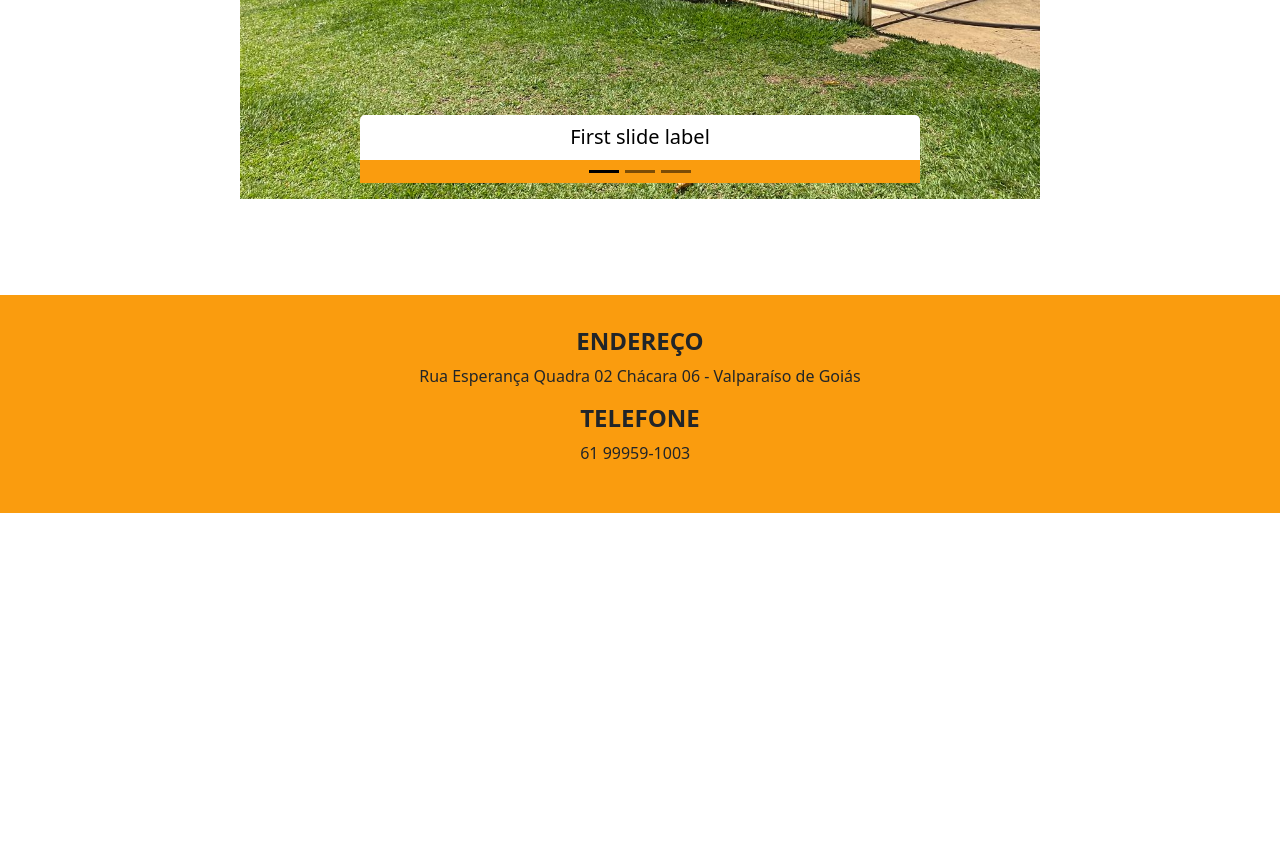
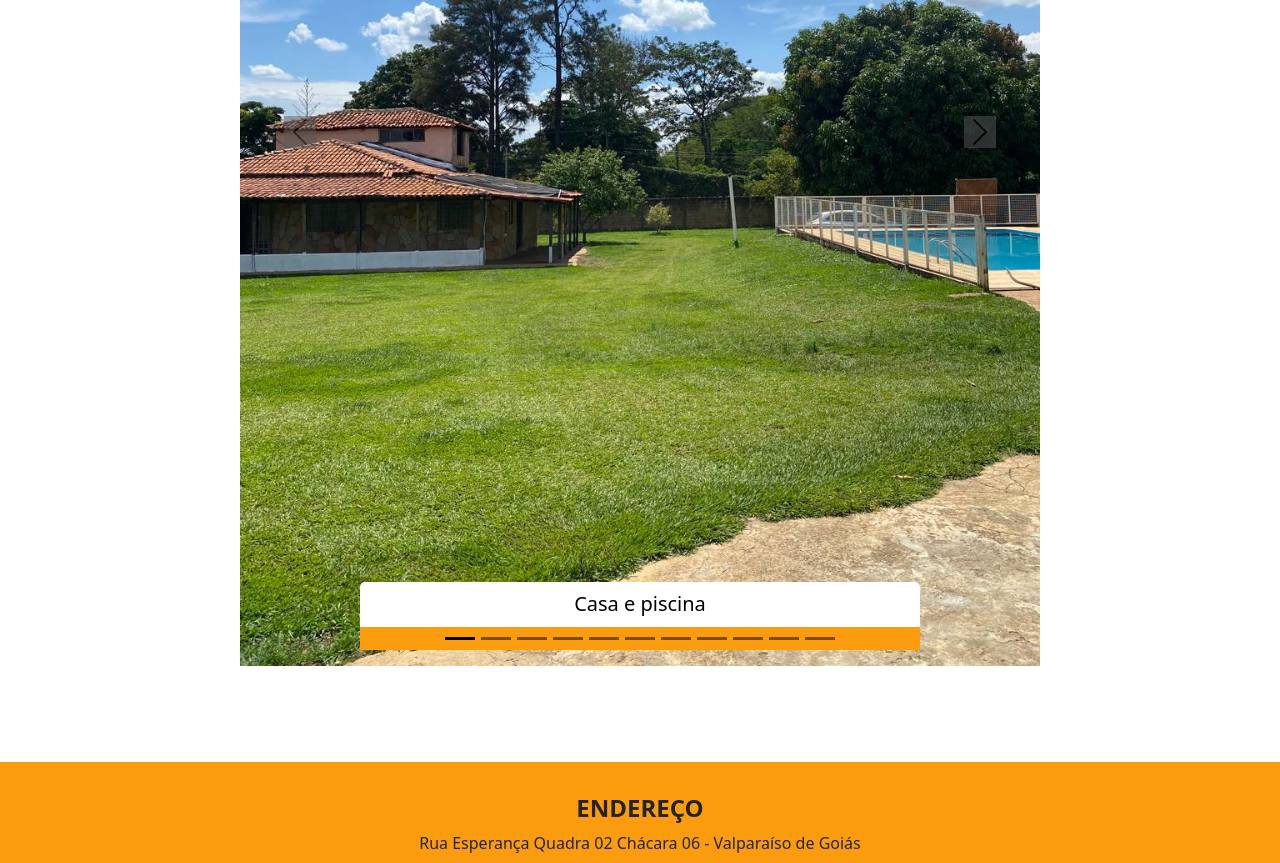
Before and after one commit to Beatriz-ge/espacoVip, a React (Vite) app in the folder espacovip-web/: page / in a window 1280 px wide. Shown: the part 3760-4623 px from the top of the page. Before the commit the page ends 4273 px from the top, so only its background shows below. Built offline with nearby package versions, Linux system fonts and the light colour scheme.

Commit message:
feat: carousel extern area function

```diff
--- a/espacovip-web/src/components/carousel-out.jsx
+++ b/espacovip-web/src/components/carousel-out.jsx
@@ -2,7 +2,15 @@ import React from 'react';
 import 'bootstrap/dist/css/bootstrap.min.css';
 import 'bootstrap/dist/js/bootstrap.bundle.min';
 import '../styles/carousel.css';
-import Piscina6 from '../assets/piscina/piscina6.jpeg';
+import Churrasqueira1 from '../assets/area-externa/churrasqueira1.jpeg';
+import Grama1 from '../assets/area-externa/grama1.jpeg';
+import Grama2 from '../assets/area-externa/grama2.jpeg';
+import Grama3 from '../assets/area-externa/grama3.jpeg';
+import Grama4 from '../assets/area-externa/grama4.jpeg';
+import Parquinho1 from '../assets/area-externa/parquinho1.jpeg';
+import Parquinho2 from '../assets/area-externa/parquinho2.jpeg';
+import Piscina3 from '../assets/piscina/piscina3.jpeg';
+import Piscina5 from '../assets/piscina/piscina5.jpeg';
 
 function Carousel() {
   return (
@@ -30,24 +38,108 @@ function Carousel() {
               data-bs-slide-to="2"
               aria-label="Slide 3"
             ></button>
+            <button
+              type="button"
+              data-bs-target="#carouselExampleDark2"
+              data-bs-slide-to="3"
+              aria-label="Slide 4"
+            ></button>
+            <button
+              type="button"
+              data-bs-target="#carouselExampleDark2"
+              data-bs-slide-to="4"
+              aria-label="Slide 5"
+            ></button>
+            <button
+              type="button"
+              data-bs-target="#carouselExampleDark2"
+              data-bs-slide-to="5"
+              aria-label="Slide 6"
+            ></button>
+            <button
+              type="button"
+              data-bs-target="#carouselExampleDark2"
+              data-bs-slide-to="6"
+              aria-label="Slide 7"
+            ></button>
+            <button
+              type="button"
+              data-bs-target="#carouselExampleDark2"
+              data-bs-slide-to="7"
+              aria-label="Slide 8"
+            ></button>
+            <button
+              type="button"
+              data-bs-target="#carouselExampleDark2"
+              data-bs-slide-to="8"
+              aria-label="Slide 9"
+            ></button>
+            <button
+              type="button"
+              data-bs-target="#carouselExampleDark2"
+              data-bs-slide-to="9"
+              aria-label="Slide 10"
+            ></button>
+            <button
+              type="button"
+              data-bs-target="#carouselExampleDark2"
+              data-bs-slide-to="10"
+              aria-label="Slide 11"
+            ></button>
           </div>
           <div className="carousel-inner">
             <div className="carousel-item active" data-bs-interval="10000">
-              <img src={Piscina6} className="d-block w-100" />
-              <div className="carousel-caption d-none d-md-block">
-                <h5>First slide label</h5>
+              <img src={Grama4} className="d-block w-100" alt="Grama 5" />
+              <div className="carousel-caption">
+                <h5>Casa e piscina</h5>
               </div>
             </div>
             <div className="carousel-item" data-bs-interval="2000">
-              <img  className="d-block w-100" />
-              <div className="carousel-caption d-none d-md-block">
-                <h5>Second slide label</h5>
+              <img src={Churrasqueira1} className="d-block w-100" alt="Churrasqueira 1" />
+              <div className="carousel-caption">
+                <h5>Churrasqueira</h5>
               </div>
             </div>
             <div className="carousel-item">
-              <img  className="d-block w-100" />
-              <div className="carousel-caption d-none d-md-block">
-                <h5>Third slide label</h5>
+              <img src={Grama3} className="d-block w-100" alt="Grama 3" />
+              <div className="carousel-caption">
+                <h5>Gramado</h5>
+              </div>
+            </div>
+            <div className="carousel-item">
+              <img src={Grama1} className="d-block w-100" alt="Grama 1" />
+              <div className="carousel-caption">
+                <h5>Piscina e casa</h5>
+              </div>
+            </div>
+            <div className="carousel-item">
+              <img src={Grama2} className="d-block w-100" alt="Grama 8" />
+              <div className="carousel-caption">
+                <h5>Casa</h5>
+              </div>
+            </div>
+            <div className="carousel-item">
+              <img src={Parquinho1} className="d-block w-100" alt="Parquinho 1" />
+              <div className="carousel-caption">
+                <h5>Parquinho</h5>
+              </div>
+            </div>
+            <div className="carousel-item">
+              <img src={Parquinho2} className="d-block w-100" alt="Parquinho 2" />
+              <div className="carousel-caption">
+                <h5>Parquinho</h5>
+              </div>
+            </div>
+            <div className="carousel-item">
+              <img src={Piscina3} className="d-block w-100" alt="Piscina 3" />
+              <div className="carousel-caption">
+                <h5>Piscina</h5>
+              </div>
+            </div>
+            <div className="carousel-item">
+              <img src={Piscina5} className="d-block w-100" alt="Piscina 5" />
+              <div className="carousel-caption">
+                <h5>Piscina</h5>
               </div>
             </div>
           </div>
```
